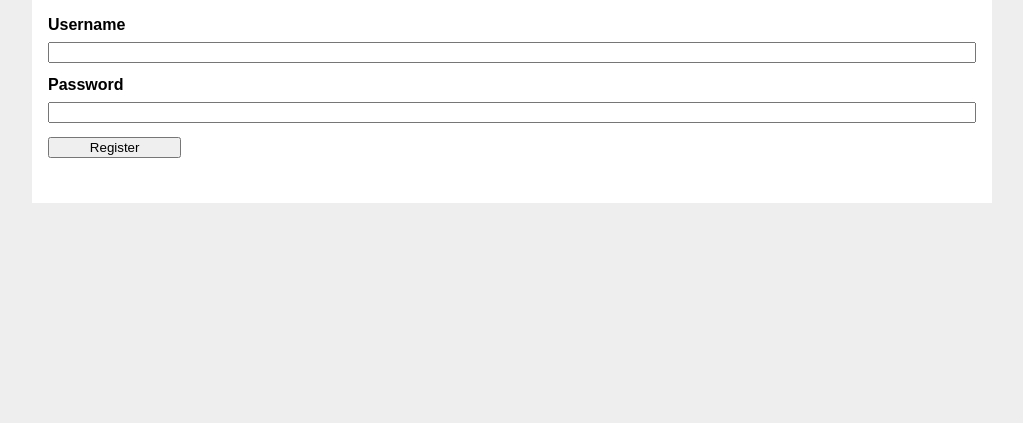
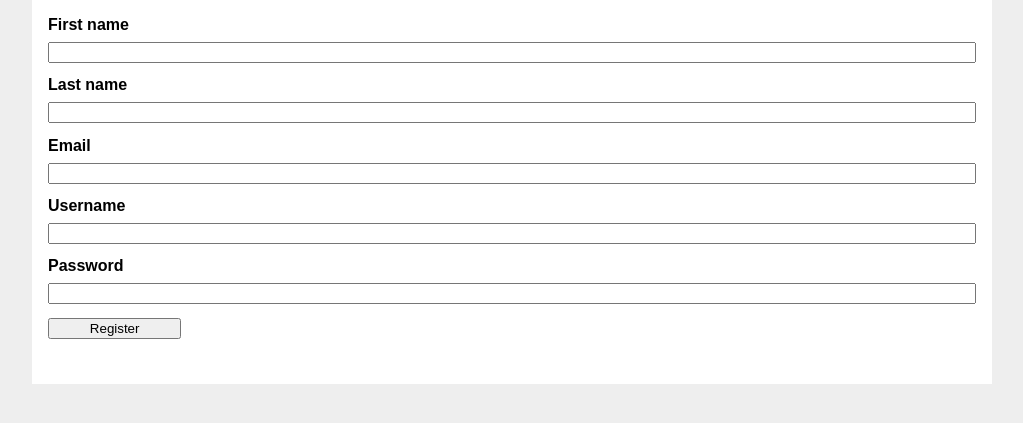
Before and after one commit to josquinlarsen/musico, a Flask app: page /auth/register in a window 1280 px wide. Shown: the part 98-521 px from the top of the page, without its empty margins (128-1151 px from the left). Run offline with Flask 3, Linux system fonts and the light colour scheme.

Commit message:
refining/working out bugs

```diff
--- a/app/__init__.py
+++ b/app/__init__.py
@@ -11,7 +11,7 @@ def create_app(test_config=None):
     app = Flask(__name__, instance_relative_config=True)
     app.config.from_mapping(
         SECRET_KEY='dev',
-        DATABASE=os.path.join(app.instance_path, 'flaskr.sqlite'),
+        DATABASE=os.path.join(app.instance_path, 'musico.sqlite'),
     )
 
     if test_config is None:
--- a/app/auth.py
+++ b/app/auth.py
@@ -41,7 +41,7 @@ def register():
         if error is None:
             try:
                 db.execute(
-                    "INSERT INTO user (username, password) VALUES (?, ?)",
+                    "INSERT INTO users (username, password) VALUES (?, ?)",
                     (username, generate_password_hash(password)),
                 )
                 db.commit()
@@ -62,7 +62,7 @@ def login():
         db = get_db()
         error = None
         user = db.execute(
-            'SELECT * FROM user WHERE username = ?', (username,)
+            'SELECT * FROM users WHERE username = ?', (username,)
         ).fetchone()
 
         if user is None:
--- a/app/templates/auth/login.html
+++ b/app/templates/auth/login.html
@@ -13,6 +13,6 @@
     <input name="username" id="username" required>
     <label for="password">Password</label>
     <input type="password" name="password" id="password" required>
-    <input type="submit" value="Log In">
+    <input type="submit" value="go!">
   </form>
 {% endblock %}
--- a/app/templates/auth/register.html
+++ b/app/templates/auth/register.html
@@ -8,6 +8,12 @@
 
 {% block content %}
   <form method="post">
+    <label for="first_name">First name</label>
+    <input name="first_name" id="first_name" required>
+    <label for="last_name">Last name</label>
+    <input name="last_name" id="last_name" required>
+    <label for="email">Email</label>
+    <input name="email" id="email" required>
     <label for="username">Username</label>
     <input name="username" id="username" required>
     <label for="password">Password</label>
```
